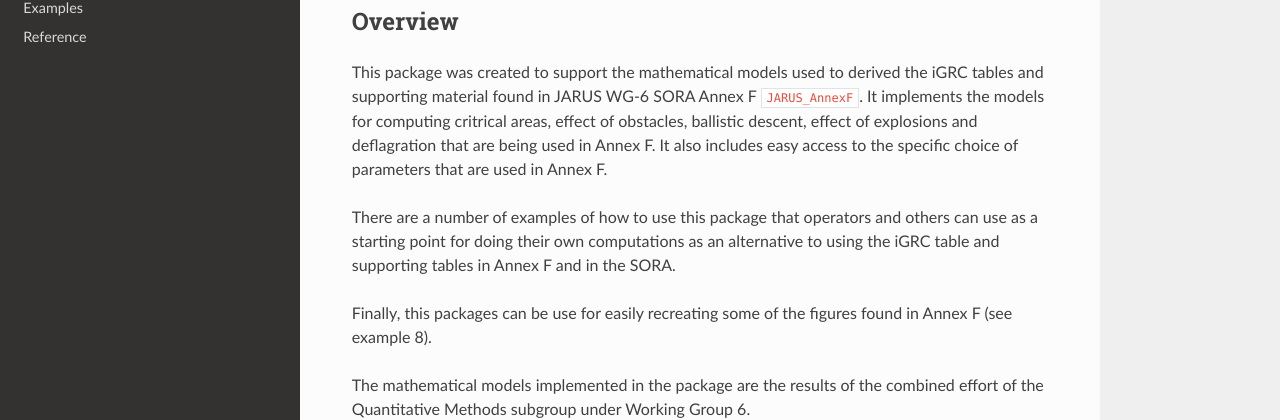
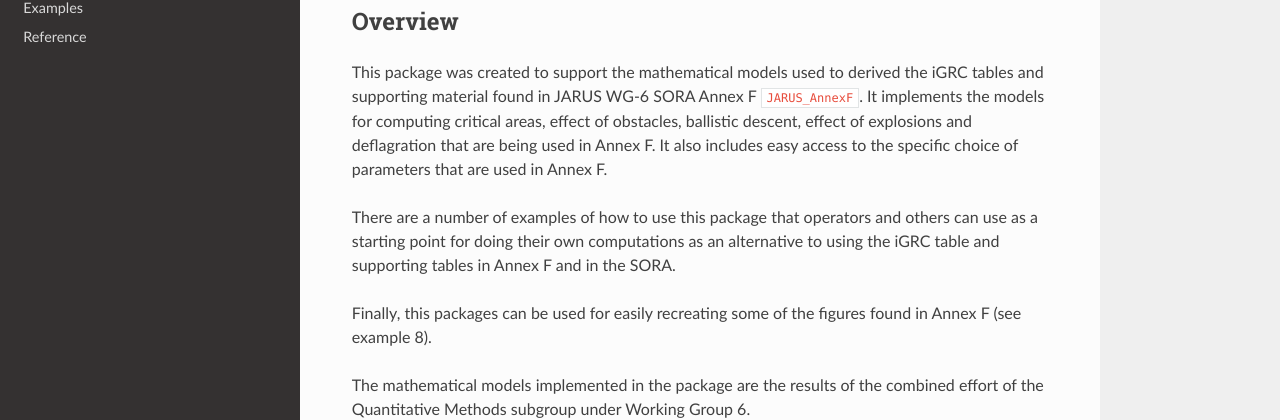
Before and after one commit to JARUS-QM/casex, a Sphinx documentation site: the page built from docs/source/index.rst, in a window 1280 px wide and 900 px high. Shown: the part 203-623 px from the top of the window. Built offline with Sphinx 7.4.7 and the Read the Docs theme 2.0.0, drawn with Linux system fonts in a browser that asks for light colours; cross-references to code outside the pages are shown as plain code.

Commit message:
Fixed minor formatting in the documentation.

```diff
--- a/docs/source/examples.rst
+++ b/docs/source/examples.rst
@@ -1,4 +1,3 @@
-========
 Examples
 ========
 
--- a/docs/source/index.rst
+++ b/docs/source/index.rst
@@ -7,7 +7,7 @@
 ========
 This package was created to support the mathematical models used to derived
 the iGRC tables and supporting material found in JARUS WG-6 SORA Annex F :cite:`JARUS_AnnexF`.
-It implements the models for computing critrical areas, effect of obstacles,
+It implements the models for computing critical areas, effect of obstacles,
 ballistic descent, effect of explosions and deflagration that are being used
 in Annex F. It also includes easy access to the specific choice of parameters
 that are used in Annex F.
@@ -16,7 +16,7 @@
 can use as a starting point for doing their own computations as an alternative to
 using the iGRC table and supporting tables in Annex F and in the SORA.
 
-Finally, this packages can be use for easily recreating some of the figures found
+Finally, this packages can be used for easily recreating some of the figures found
 in Annex F (see example 8).
 
 The mathematical models implemented in the package are the results of the
--- a/docs/source/reference.rst
+++ b/docs/source/reference.rst
@@ -1,4 +1,3 @@
-=========
 Reference
 =========
 
```
Also changed, not shown: docs/source/contributors.rst (line endings or trailing spaces).
